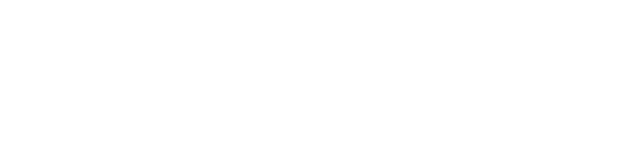
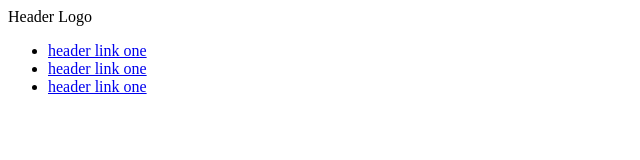
Before and after one commit to clayrogers/odin-landing-page, a plain HTML site: page index.html in a window 1280 px wide. Shown: the whole page, without its empty margins (0-640 px from the left). Drawn offline with Linux system fonts and the light colour scheme.

Commit message:
Edit index.html
Added HTML for the header of the page.

```diff
--- a/index.html
+++ b/index.html
@@ -9,5 +9,14 @@
 
 <body>
 
+    <nav class="header">
+        <div class="logo">Header Logo</div>
+        <ul class="links">
+            <li><a href="#">header link one</a></li>
+            <li><a href="#">header link one</a></li>
+            <li><a href="#">header link one</a></li>
+        </ul>
+    </nav>
+
 </body>
 </html>
```
